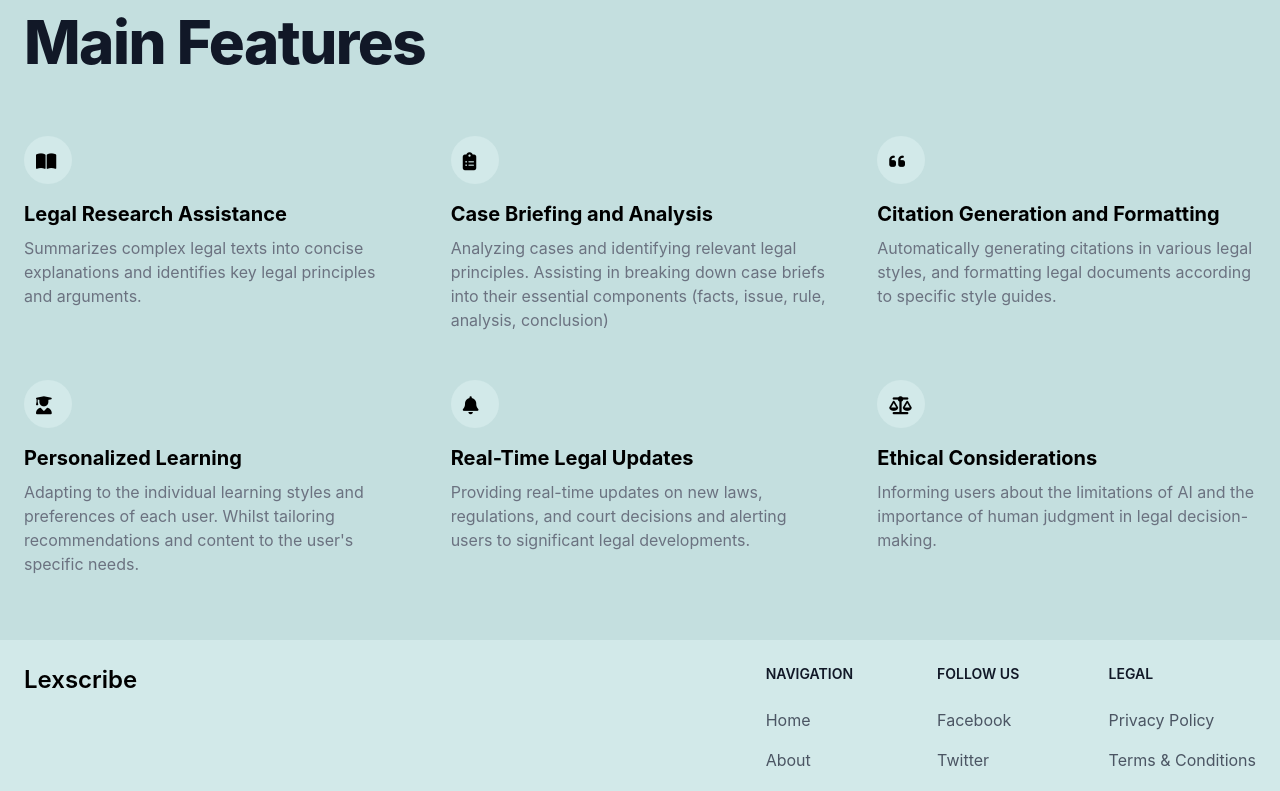
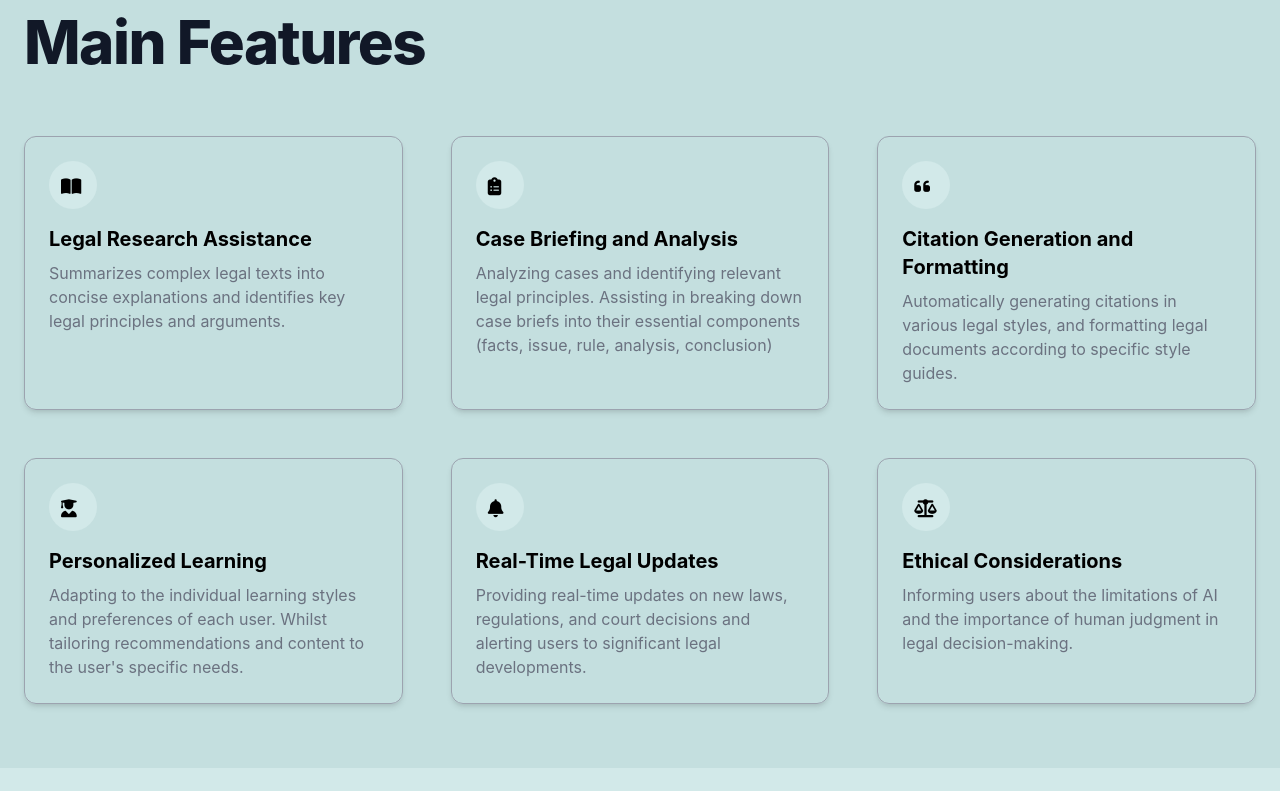
Before and after one commit to GioMjds/Lexcribe, a React (Vite) app in the folder Frontend/lexis-app/: page / in a window 1280 px wide. Shown: the part 920-1711 px from the top of the page. Built offline with nearby package versions, Linux system fonts and the light colour scheme.

Commit message:
Implemented the design for the Chatbot

```diff
--- a/Frontend/lexis-app/src/App.tsx
+++ b/Frontend/lexis-app/src/App.tsx
@@ -8,6 +8,7 @@ import Footer from './components/Footer'
 import NotFound from './pages/NotFound'
 import Login from './pages/Login'
 import SignUp from './pages/SignUp'
+import ChatBot from './pages/ChatBot'
 
 function App() {
 
@@ -20,6 +21,7 @@ function App() {
         <Route path='/contact' element={<Contact />} />
         <Route path='/login' element={<Login />} />
         <Route path='/signup' element={<SignUp />} />
+        <Route path='/chat' element={<ChatBot />} />
         <Route path='*' element={<NotFound />} />
       </Routes>
       <Footer />
--- a/Frontend/lexis-app/src/components/Footer.tsx
+++ b/Frontend/lexis-app/src/components/Footer.tsx
@@ -57,7 +57,7 @@ const Footer = () => {
         <hr className="my-6 border-gray-200 sm:mx-auto dark:border-gray-700 lg:my-8" />
         <div className="sm:flex sm:items-center sm:justify-between">
           <span className="text-base text-gray-500 sm:text-center dark:text-gray-400">
-            &copy; 2024 Lexscribe™️ AI | All Rights Reserved.
+            &copy; 2024 Lexscribe™ AI | All Rights Reserved.
           </span>
           <div className="flex mt-4 space-x-6 sm:justify-center sm:mt-0">
             <a href="https://www.facebook.com" target="_blank">
--- a/Frontend/lexis-app/src/context/ThemeContext.tsx
+++ /dev/null
@@ -1,8 +0,0 @@
-
-const ThemeContext = () => {
-  return (
-    <div>ThemeContext</div>
-  )
-}
-
-export default ThemeContext
--- a/Frontend/lexis-app/src/pages/NotFound.tsx
+++ b/Frontend/lexis-app/src/pages/NotFound.tsx
@@ -1,7 +1,17 @@
+import { Link } from "react-router-dom"
 
 const NotFound = () => {
   return (
-    <div>NotFound</div>
+    <main className="grid min-h-screen place-items-center bg-light px-6 py-24 sm:py-32 lg:px-8">
+      <div className="text-center">
+        <p className="text-base font-semibold text-indigo-500">404</p>
+        <h1 className="mt-4 text-balance text-5xl font-semibold tracking-tight text-gray-900 sm:text-7xl">Page not found</h1>
+        <p className="mt-6 text-pretty text-lg font-medium text-gray-700 sm:text-xl/8">Sorry, we couldn't find the page you're looking for.</p>
+        <div className="mt-10 flex items-center justify-center gap-x-6">
+          <Link to='/' className="rounded-md bg-indigo-600 px-3.5 py-2.5 text-sm font-semibold text-white shadow-sm hover:bg-indigo-500 focus-visible:outline focus-visible:outline-2 focus-visible:outline-offset-2 focus-visible:outline-indigo-600">Go To Home</Link>
+        </div>
+      </div>
+    </main>
   )
 }
 
--- a/Frontend/lexis-app/src/pages/Register.tsx
+++ /dev/null
@@ -1,8 +0,0 @@
-
-const Register = () => {
-  return (
-    <div>Register</div>
-  )
-}
-
-export default Register
--- a/Frontend/lexis-app/src/sections/Features.tsx
+++ b/Frontend/lexis-app/src/sections/Features.tsx
@@ -1,3 +1,43 @@
+import { motion } from "framer-motion"
+
+const featuresList = [
+    {
+        id: 1,
+        icon: "fas fa-book-open",
+        title: "Legal Research Assistance",
+        description: "Summarizes complex legal texts into concise explanations and identifies key legal principles and arguments.",
+    },
+    {
+        id: 2,
+        icon: "fas fa-clipboard-list",
+        title: "Case Briefing and Analysis",
+        description: "Analyzing cases and identifying relevant legal principles. Assisting in breaking down case briefs into their essential components (facts, issue, rule, analysis, conclusion)",
+    },
+    {
+        id: 3,
+        icon: "fas fa-quote-left",
+        title: "Citation Generation and Formatting",
+        description: "Automatically generating citations in various legal styles, and formatting legal documents according to specific style guides.",
+    },
+    {
+        id: 4,
+        icon: "fas fa-user-graduate",
+        title: "Personalized Learning",
+        description: "Adapting to the individual learning styles and preferences of each user. Whilst tailoring recommendations and content to the user's specific needs.",
+    },
+    {
+        id: 5,
+        icon: "fas fa-bell",
+        title: "Real-Time Legal Updates",
+        description: "Providing real-time updates on new laws, regulations, and court decisions and alerting users to significant legal developments.",
+    },
+    {
+        id: 6,
+        icon: "fas fa-balance-scale",
+        title: "Ethical Considerations",
+        description: "Informing users about the limitations of AI and the importance of human judgment in legal decision-making.",
+    }
+]
 
 const Features = () => {
     return (
@@ -7,53 +47,20 @@ const Features = () => {
                     <h2 className="mb-4 text-4xl tracking-tight font-extrabold text-gray-900 md:text-5xl lg:text-6xl dark:text-white">Main Features</h2>
                 </div>
                 <div className="space-y-8 md:grid md:grid-cols-2 lg:grid-cols-3 md:gap-12 md:space-y-0">
-          <div>
+                    {featuresList.map((feature) => (
+                        <motion.div
+                            key={feature.id}
+                            className="p-6 border border-gray-400 rounded-xl shadow-md dark:bg-gray-800 dark:border-gray-700"
+                            whileHover={{ scale: 1.05 }}
+                            transition={{ type: "spring", stiffness: 300 }}
+                        >
                             <div className="flex justify-center items-center mb-4 w-10 h-10 rounded-full bg-light-medium lg:h-12 lg:w-12">
-              <i className="fas fa-book-open text-lg lg:w-6 lg:h-6"></i>
+                                <i className={`${feature.icon} text-lg lg:w-6 lg:h-6`}></i>
                             </div>
-            <h3 className="mb-2 text-xl font-bold dark:text-white">Legal Research Assistance</h3>
-            <p className="text-gray-500 dark:text-gray-400">Summarizes complex legal texts into concise explanations and identifies key legal principles and arguments.</p>
-          </div>
-
-          <div>
-            <div className="flex justify-center items-center mb-4 w-10 h-10 rounded-full bg-light-medium lg:h-12 lg:w-12">
-              <i className="fas fa-clipboard-list text-lg lg:w-6 lg:h-6"></i>
-            </div>
-            <h3 className="mb-2 text-xl font-bold dark:text-white">Case Briefing and Analysis</h3>
-            <p className="text-gray-500 dark:text-gray-400">Analyzing cases and identifying relevant legal principles. Assisting in breaking down case briefs into their essential components (facts, issue, rule, analysis, conclusion)</p>
-          </div>
-
-          <div>
-            <div className="flex justify-center items-center mb-4 w-10 h-10 rounded-full bg-light-medium lg:h-12 lg:w-12">
-              <i className="fas fa-quote-left text-lg lg:w-6 lg:h-6"></i>
-            </div>
-            <h3 className="mb-2 text-xl font-bold dark:text-white">Citation Generation and Formatting</h3>
-            <p className="text-gray-500 dark:text-gray-400">Automatically generating citations in various legal styles, and formatting legal documents according to specific style guides.</p>
-          </div>
-
-          <div>
-            <div className="flex justify-center items-center mb-4 w-10 h-10 rounded-full bg-light-medium lg:h-12 lg:w-12">
-              <i className="fas fa-user-graduate text-lg lg:w-6 lg:h-6"></i>
-            </div>
-            <h3 className="mb-2 text-xl font-bold dark:text-white">Personalized Learning</h3>
-            <p className="text-gray-500 dark:text-gray-400">Adapting to the individual learning styles and preferences of each user. Whilst tailoring recommendations and content to the user's specific needs.</p>
-          </div>
-
-          <div>
-            <div className="flex justify-center items-center mb-4 w-10 h-10 rounded-full bg-light-medium lg:h-12 lg:w-12">
-              <i className="fas fa-bell text-lg lg:w-6 lg:h-6"></i>
-            </div>
-            <h3 className="mb-2 text-xl font-bold dark:text-white">Real-Time Legal Updates</h3>
-            <p className="text-gray-500 dark:text-gray-400">Providing real-time updates on new laws, regulations, and court decisions and alerting users to significant legal developments.</p>
-          </div>
-
-          <div>
-            <div className="flex justify-center items-center mb-4 w-10 h-10 rounded-full bg-light-medium lg:h-12 lg:w-12">
-              <i className="fas fa-balance-scale text-lg lg:w-6 lg:h-6"></i>
-            </div>
-            <h3 className="mb-2 text-xl font-bold dark:text-white">Ethical Considerations</h3>
-            <p className="text-gray-500 dark:text-gray-400">Informing users about the limitations of AI and the importance of human judgment in legal decision-making.</p>
-          </div>
+                            <h3 className="mb-2 text-xl font-bold dark:text-white">{feature.title}</h3>
+                            <p className="text-gray-500 dark:text-gray-400">{feature.description}</p>
+                        </motion.div>
+                    ))}
                 </div>
             </div>
         </section>
--- /dev/null
+++ b/Frontend/lexis-app/src/sections/Guide.tsx
@@ -0,0 +1,8 @@
+
+const Guide = () => {
+  return (
+    <div>Guide</div>
+  )
+}
+
+export default Guide
--- a/Frontend/lexis-app/src/sections/Hero.tsx
+++ b/Frontend/lexis-app/src/sections/Hero.tsx
@@ -45,7 +45,7 @@ const Hero: FC = () => {
                     animate={{ opacity: 1, y: 0 }}
                     transition={{ duration: 1 }}
                 >
-                    Ask <span className="text-sky-500">Lexscribe AI</span> about Law School
+                    Ask <span className="text-sky-500">Lexscribe AI</span> about Law
                 </motion.h1>
                 <motion.p
                     className="mb-8 text-lg font-normal text-gray-500 lg:text-xl sm:px-16 xl:px-48 dark:text-gray-400"
```
Also changed, not shown: Frontend/lexis-app/src/components/GoogleButton.tsx (+7 -3 lines), Frontend/lexis-app/src/pages/ChatBot.tsx (+52 -4 lines), Frontend/lexis-app/src/pages/Login.tsx (+7 -4 lines), Frontend/lexis-app/src/pages/SignUp.tsx (+17 -5 lines). Lines whose indentation alone changed are shown as unchanged.
